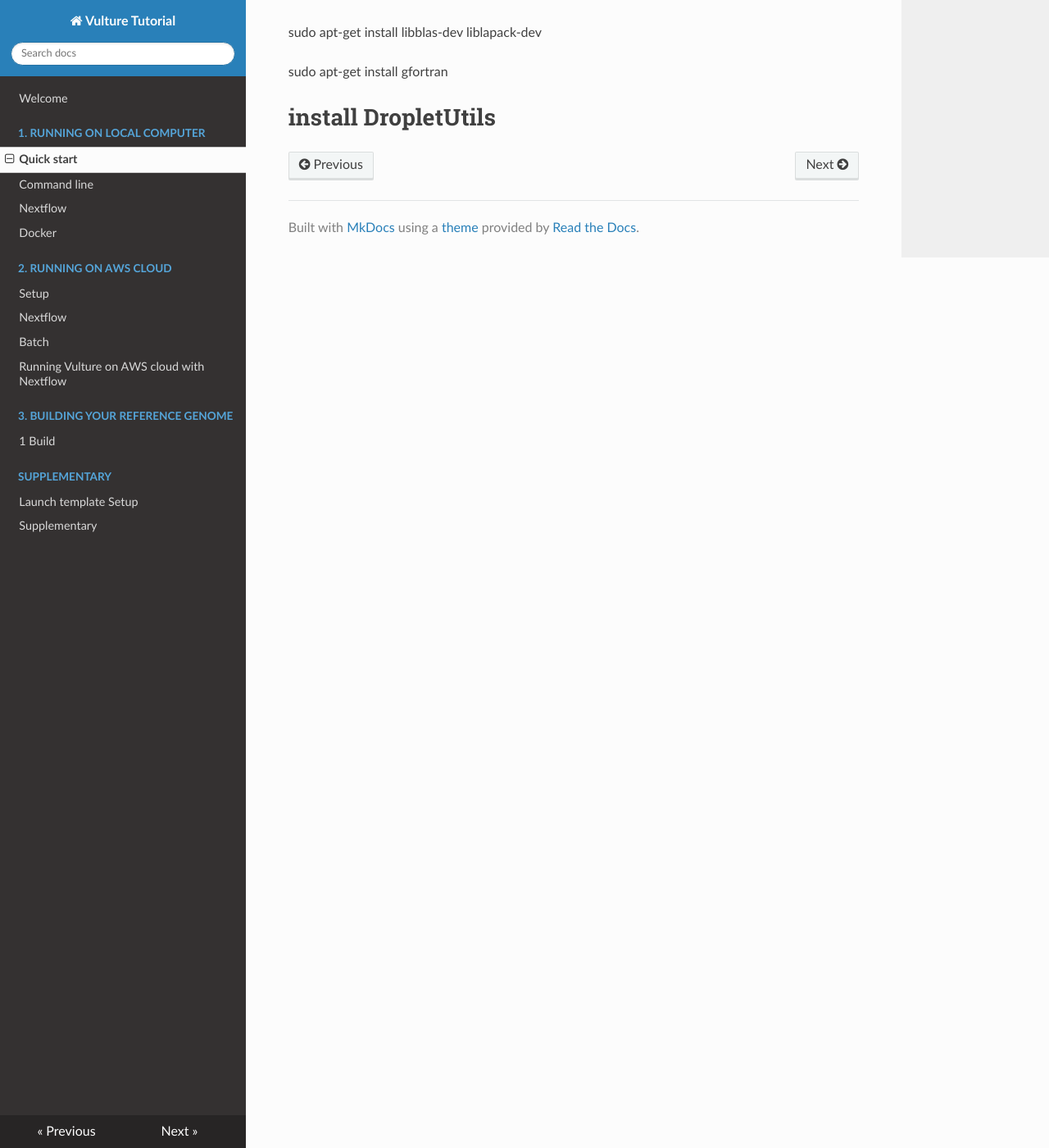
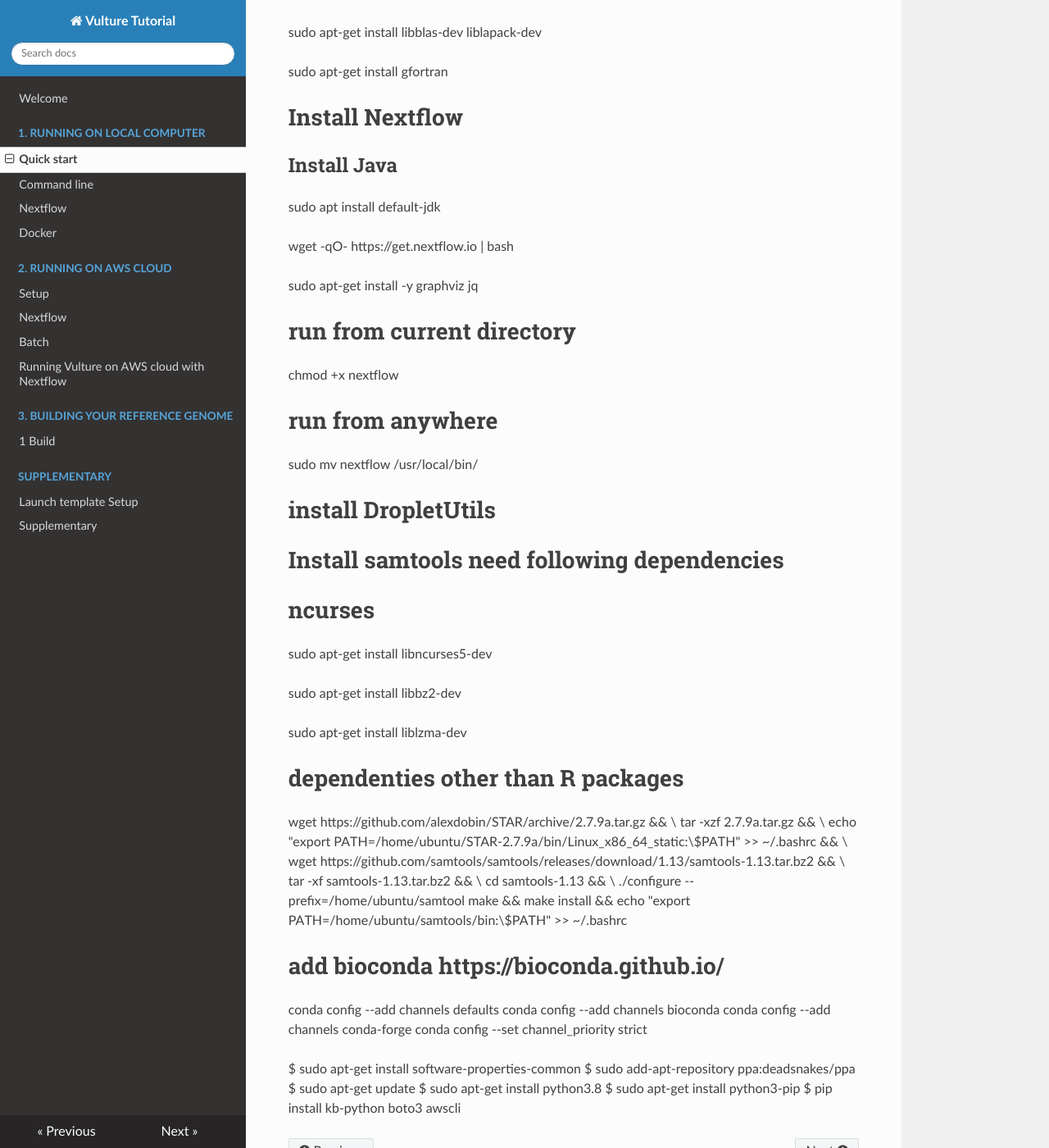
Before and after one commit to hiyin/vulture-user-tutorial, an MkDocs documentation site: the page built from docs/1. Running on local computer/1_Quickstart.md, in a window 1280 px wide and 1400 px high, scrolled down 1591 px. Shown: the whole window at 82% size. Built offline with MkDocs 1.6.1, drawn with Linux system fonts in a browser that asks for light colours; nearby versions of some CDN libraries.

Commit message:
update all workflow

```diff
--- a/docs/1. Running on local computer/1_Quickstart.md
+++ b/docs/1. Running on local computer/1_Quickstart.md
@@ -85,5 +85,52 @@ sudo apt-get update --fix-missing && \
 sudo apt-get install libblas-dev liblapack-dev
 
 sudo apt-get install gfortran
+# Install Nextflow
+## Install Java
+sudo apt install default-jdk
+
+wget -qO- https://get.nextflow.io | bash
+
+sudo apt-get install -y graphviz jq
+
+# run from current directory
+chmod +x nextflow
+# run from anywhere
+sudo mv nextflow /usr/local/bin/
 
 # install DropletUtils
+
+
+# Install samtools need following dependencies
+# ncurses
+sudo apt-get install libncurses5-dev
+
+sudo apt-get install libbz2-dev
+
+sudo apt-get install liblzma-dev
+
+# dependenties other than R packages
+wget https://github.com/alexdobin/STAR/archive/2.7.9a.tar.gz && \
+tar -xzf 2.7.9a.tar.gz && \
+echo "export PATH=/home/ubuntu/STAR-2.7.9a/bin/Linux_x86_64_static:\$PATH" >> ~/.bashrc && \
+wget https://github.com/samtools/samtools/releases/download/1.13/samtools-1.13.tar.bz2 && \
+tar -xf samtools-1.13.tar.bz2 && \
+cd samtools-1.13 && \
+./configure --prefix=/home/ubuntu/samtool
+make &&     make install &&     echo "export PATH=/home/ubuntu/samtools/bin:\$PATH" >> ~/.bashrc
+
+
+# add bioconda https://bioconda.github.io/
+conda config --add channels defaults
+conda config --add channels bioconda
+conda config --add channels conda-forge
+conda config --set channel_priority strict
+
+
+
+$ sudo apt-get install software-properties-common
+$ sudo add-apt-repository ppa:deadsnakes/ppa
+$ sudo apt-get update
+$ sudo apt-get install python3.8
+$ sudo apt-get install python3-pip
+$ pip install kb-python boto3 awscli
```
